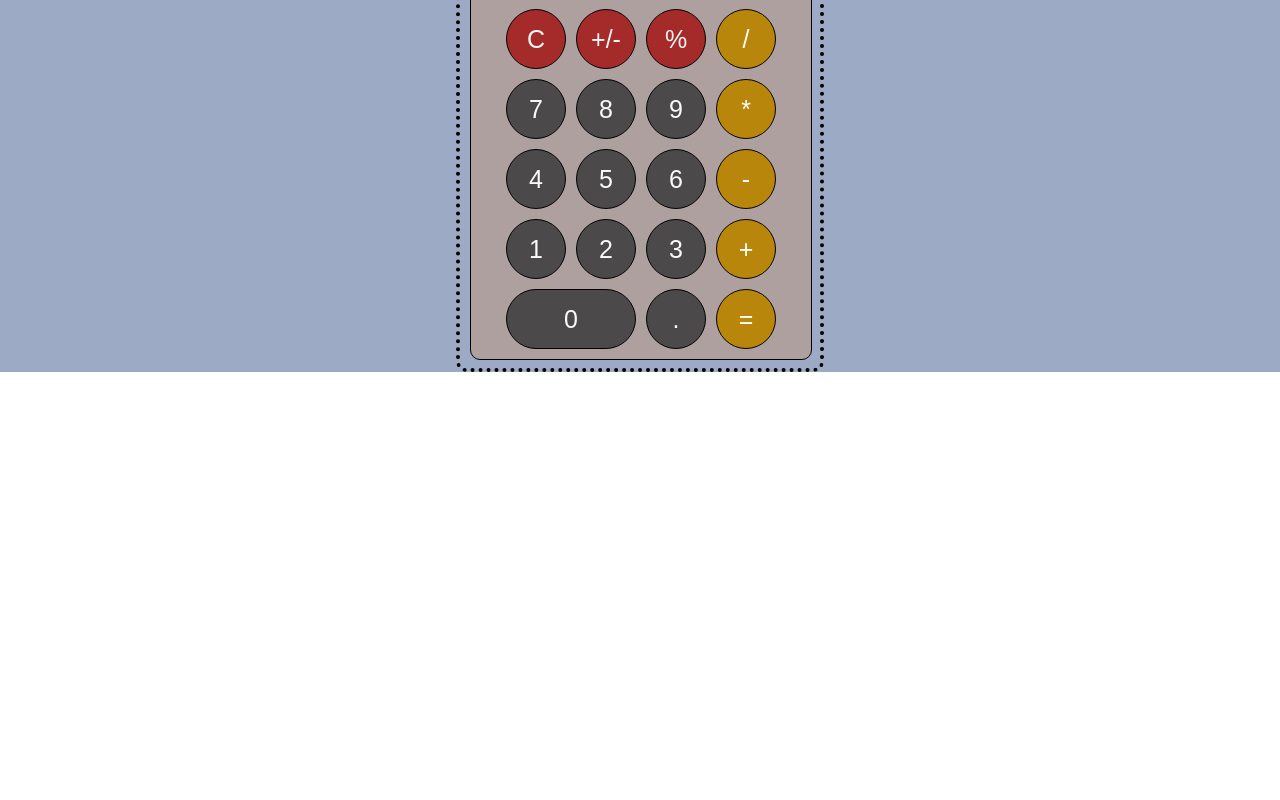
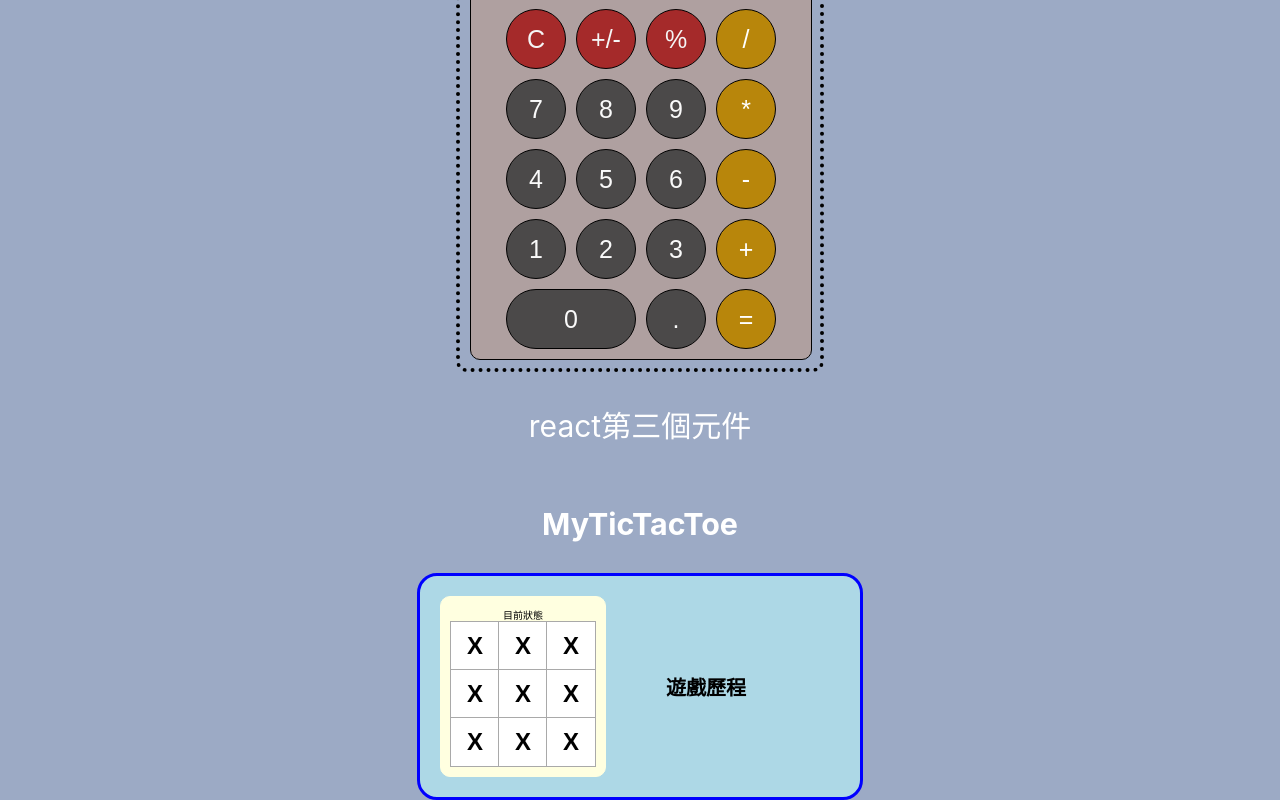
Before and after one commit to henry310101/my-app-4A7G0094, a React (Create React App) app in the folder my-app/: page / in a window 1280 px wide. Shown: the part 1074-1874 px from the top of the page. Before the commit the page ends 1446 px from the top, so only its background shows below. Built offline with nearby package versions, Linux system fonts and the light colour scheme.

Commit message:
20240528 外觀

```diff
--- a/my-app/src/App.js
+++ b/my-app/src/App.js
@@ -1,8 +1,9 @@
-
+import React from 'react';
 import './App.css';
 import MyRGBPanel from './components/MyRGBPanel'
 import MyCalculator from './components/MyCalculator'
-import React from 'react';
+
+import Tictactoe from './components/tic_tac_toe/Tictactoe';
 
 
 function App() {
@@ -15,9 +16,16 @@ function App() {
           資工三甲 4A7G0094 朱紘緯
         </p>
         <MyRGBPanel/>
+
+
         <p>react第二個元件</p>
         <h3>MyCalculator</h3>
         <MyCalculator/>
+
+        <p>react第三個元件</p>
+        <h3>MyTicTacToe</h3>
+        <Tictactoe/>
+
 
 
       </header>
--- /dev/null
+++ b/my-app/src/components/tic_tac_toe/Board.js
@@ -0,0 +1,35 @@
+import React from "react";
+import Square from "./Square";
+import "./tictactoe.css";
+
+function Board({squares}) {
+    let status = "目前狀態";
+
+    const handleClick = (i) => {
+
+
+    }
+
+  return (
+    <>
+        <div className="status">{status}</div>
+            <div className="board-row">
+                <Square value={squares[0]} onSquareClick={()=>handleClick(0)}/>
+                <Square value={squares[1]} onSquareClick={()=>handleClick(1)}/>
+                <Square value={squares[2]} onSquareClick={()=>handleClick(2)}/>
+            </div>
+            <div className="board-row">
+                <Square value={squares[3]} onSquareClick={()=>handleClick(3)}/>
+                <Square value={squares[4]} onSquareClick={()=>handleClick(4)}/>
+                <Square value={squares[5]} onSquareClick={()=>handleClick(5)}/>
+            </div>
+            <div className="board-row">
+                <Square value={squares[6]} onSquareClick={()=>handleClick(6)}/>
+                <Square value={squares[7]} onSquareClick={()=>handleClick(7)}/>
+                <Square value={squares[8]} onSquareClick={()=>handleClick(8)}/>
+            </div>
+    </>
+  );
+}
+
+export default Board;
--- /dev/null
+++ b/my-app/src/components/tic_tac_toe/Square.js
@@ -0,0 +1,10 @@
+import React from 'react';
+import './tictactoe.css';
+
+function Square({value, onSquareClick}) {
+  return (
+    <button className='square' onClick={onSquareClick}>{value}</button>
+  );
+}
+
+export default Square;
--- /dev/null
+++ b/my-app/src/components/tic_tac_toe/Tictactoe.js
@@ -0,0 +1,22 @@
+import React, {useState} from "react";
+import Board from "./Board";
+
+function Tictactoe() {
+    const [history, setHistory] = useState([Array(9).fill('X')]);
+    const [currentMove, setCurrentMove] = useState(0);
+    const currentSquares = history[currentMove];
+    const xIsNext = currentMove % 2 === 0;
+    return (
+        <div className="game">
+            <div className="game-board">
+                <Board squares={currentSquares}/>
+            </div>
+            <div className="game-info">
+                <h4>遊戲歷程</h4>
+
+            </div>
+        </div>
+    );
+}
+
+export default Tictactoe;
--- /dev/null
+++ b/my-app/src/components/tic_tac_toe/tictactoe.css
@@ -0,0 +1,52 @@
+.square{
+    background-color: white;
+    width: 50px;
+    height: 50px;
+    border: 1px solid darkgray;
+    font-size: 24px;
+    font-weight: bold;
+    text-align: center;
+
+    margin: -1px;
+
+}
+
+.board-row:after{
+    clear: both;
+    content: "";
+    display: table;
+}
+
+.game {
+    width: 400px;
+    align-items: center;
+    margin: auto;
+    display: flex;
+    flex-direction: row;
+    border: 3px solid blue;
+    border-radius: 20px;
+    padding: 20px;
+    background-color: lightblue;
+}
+
+.game-board {
+    display: flex;
+    flex-direction: column;
+    border: 1px solid lightyellow;
+    background-color: lightyellow;
+    padding: 10px;
+    border-radius: 10px;
+}
+
+.game-info {
+    margin-left: 60px;
+    display: flex;
+    flex-direction: column;
+    font-size: 20px;
+    color: black;
+}
+
+.status{
+    font-size: 10px;
+    color: black;
+}
```
Also changed, not shown: 1 other file (tests, documents, lock files or other folders).
